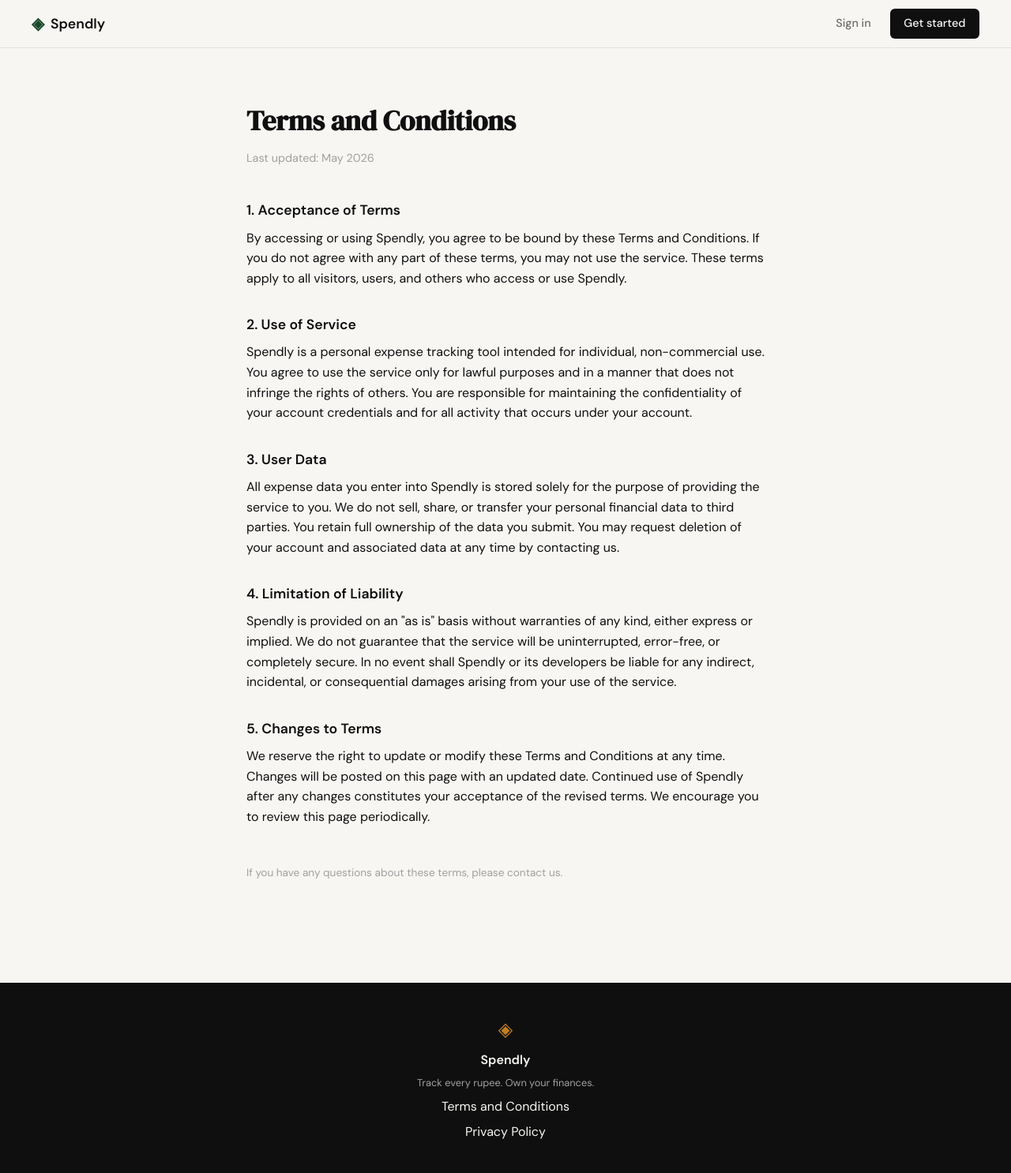
After one commit to rohitmukherjee19/Xpensive, a Flask app: page /terms in a window 1280 px wide. The commit adds this page. Shown: the whole page at 79% size. Run offline with Flask 3, Linux system fonts and the light colour scheme.

Commit message:
landing: terms and conditions added with route

```diff
--- a/app.py
+++ b/app.py
@@ -20,6 +20,11 @@ def register():
 @app.route("/login")
 def login():
     return render_template("login.html")
+
+
+@app.route("/terms")
+def terms():
+    return render_template("terms.html")
 
 
 # ------------------------------------------------------------------ #
--- a/templates/base.html
+++ b/templates/base.html
@@ -34,7 +34,7 @@
             <span class="brand-icon">◈</span>
             <span class="footer-name">Spendly</span>
             <p class="footer-copy">Track every rupee. Own your finances.</p>
-        <a href="#">Terms and Conditions</a>
+        <a href="{{ url_for('terms') }}">Terms and Conditions</a>
         <a href="#">Privacy Policy</a>
         </div>
     </footer>
--- /dev/null
+++ b/templates/terms.html
@@ -0,0 +1,41 @@
+{% extends "base.html" %}
+
+{% block title %}Terms and Conditions — Spendly{% endblock %}
+
+{% block content %}
+
+<div style="max-width: 720px; margin: 4rem auto; padding: 0 2rem 4rem;">
+
+    <h1 style="font-family: 'DM Serif Display', serif; font-size: 2.2rem; margin-bottom: 0.5rem;">Terms and Conditions</h1>
+    <p style="color: var(--ink-faint); font-size: 0.9rem; margin-bottom: 2.5rem;">Last updated: May 2026</p>
+
+    <section style="margin-bottom: 2rem;">
+        <h2 style="font-size: 1.1rem; font-weight: 600; margin-bottom: 0.5rem;">1. Acceptance of Terms</h2>
+        <p>By accessing or using Spendly, you agree to be bound by these Terms and Conditions. If you do not agree with any part of these terms, you may not use the service. These terms apply to all visitors, users, and others who access or use Spendly.</p>
+    </section>
+
+    <section style="margin-bottom: 2rem;">
+        <h2 style="font-size: 1.1rem; font-weight: 600; margin-bottom: 0.5rem;">2. Use of Service</h2>
+        <p>Spendly is a personal expense tracking tool intended for individual, non-commercial use. You agree to use the service only for lawful purposes and in a manner that does not infringe the rights of others. You are responsible for maintaining the confidentiality of your account credentials and for all activity that occurs under your account.</p>
+    </section>
+
+    <section style="margin-bottom: 2rem;">
+        <h2 style="font-size: 1.1rem; font-weight: 600; margin-bottom: 0.5rem;">3. User Data</h2>
+        <p>All expense data you enter into Spendly is stored solely for the purpose of providing the service to you. We do not sell, share, or transfer your personal financial data to third parties. You retain full ownership of the data you submit. You may request deletion of your account and associated data at any time by contacting us.</p>
+    </section>
+
+    <section style="margin-bottom: 2rem;">
+        <h2 style="font-size: 1.1rem; font-weight: 600; margin-bottom: 0.5rem;">4. Limitation of Liability</h2>
+        <p>Spendly is provided on an "as is" basis without warranties of any kind, either express or implied. We do not guarantee that the service will be uninterrupted, error-free, or completely secure. In no event shall Spendly or its developers be liable for any indirect, incidental, or consequential damages arising from your use of the service.</p>
+    </section>
+
+    <section style="margin-bottom: 2rem;">
+        <h2 style="font-size: 1.1rem; font-weight: 600; margin-bottom: 0.5rem;">5. Changes to Terms</h2>
+        <p>We reserve the right to update or modify these Terms and Conditions at any time. Changes will be posted on this page with an updated date. Continued use of Spendly after any changes constitutes your acceptance of the revised terms. We encourage you to review this page periodically.</p>
+    </section>
+
+    <p style="color: var(--ink-faint); font-size: 0.85rem; margin-top: 3rem;">If you have any questions about these terms, please contact us.</p>
+
+</div>
+
+{% endblock %}
```
